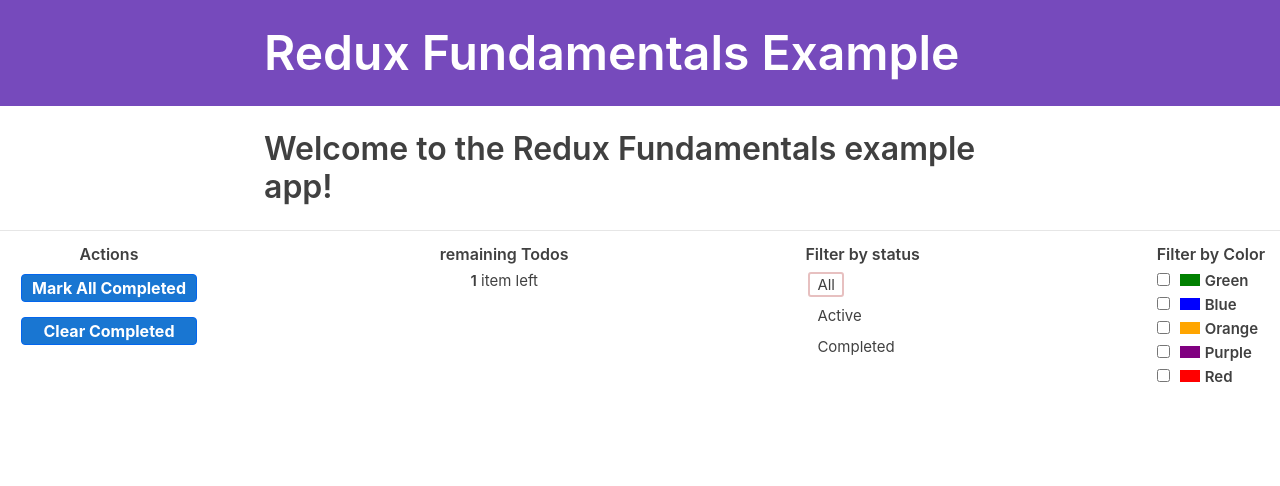
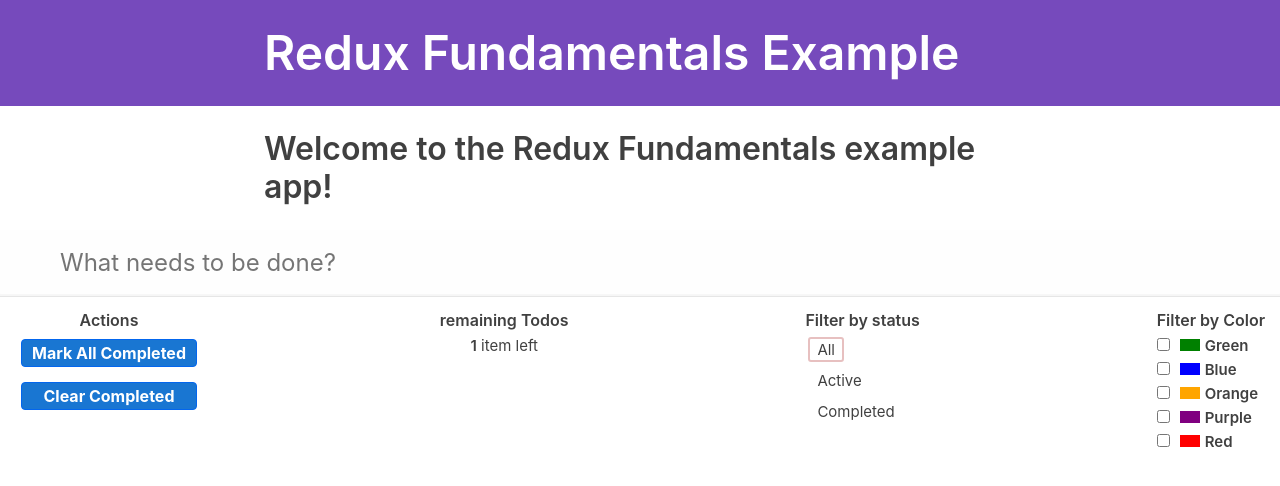
Before and after one commit to mykola-kolomoyets/redux-todo-learning, a React (Create React App) app: page / in a window 1280 px wide. Shown: the top 486 px of the page. Built offline with nearby package versions, Linux system fonts and the light colour scheme.

Commit message:
v0.0.5
=== NEW ===
1) Added Header component which is input field for  entering new todos

```diff
--- a/src/App.js
+++ b/src/App.js
@@ -1,9 +1,11 @@
 import React from 'react';
 import Footer from './features/footer/Footer';
+import Header from './features/header/Header';
 
 function App() {
   return (
     <div className="App">
+
       <nav>
         <section>
           <h1>Redux Fundamentals Example</h1>
@@ -16,6 +18,7 @@
       <section>
         <h2>Welcome to the Redux Fundamentals example app!</h2>
       </section>
+      <Header />
     <Footer />
     </div>
   )
--- /dev/null
+++ b/src/features/header/Header.jsx
@@ -0,0 +1,19 @@
+import React, { useState } from 'react';
+
+const Header = () => {
+	const [text, setText] = useState('');
+
+	const handleChange = e => setText(e.target.value);
+
+	return (
+		<header className="header">
+			<input
+			className="new-todo"
+			placeholder="What needs to be done?"
+			value={text}
+			onChange={handleChange}/>
+		</header>
+	)
+}
+
+export default Header;
```
